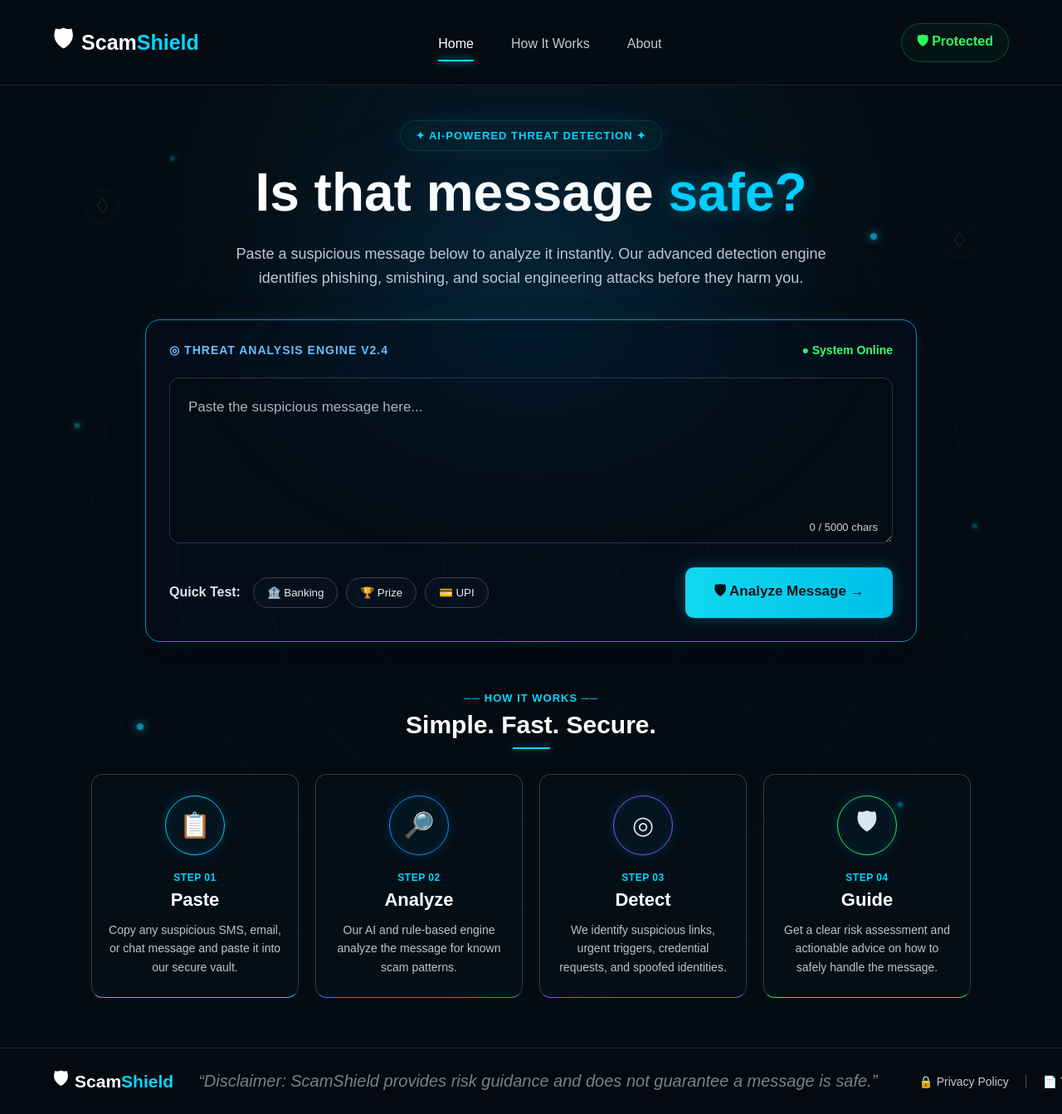
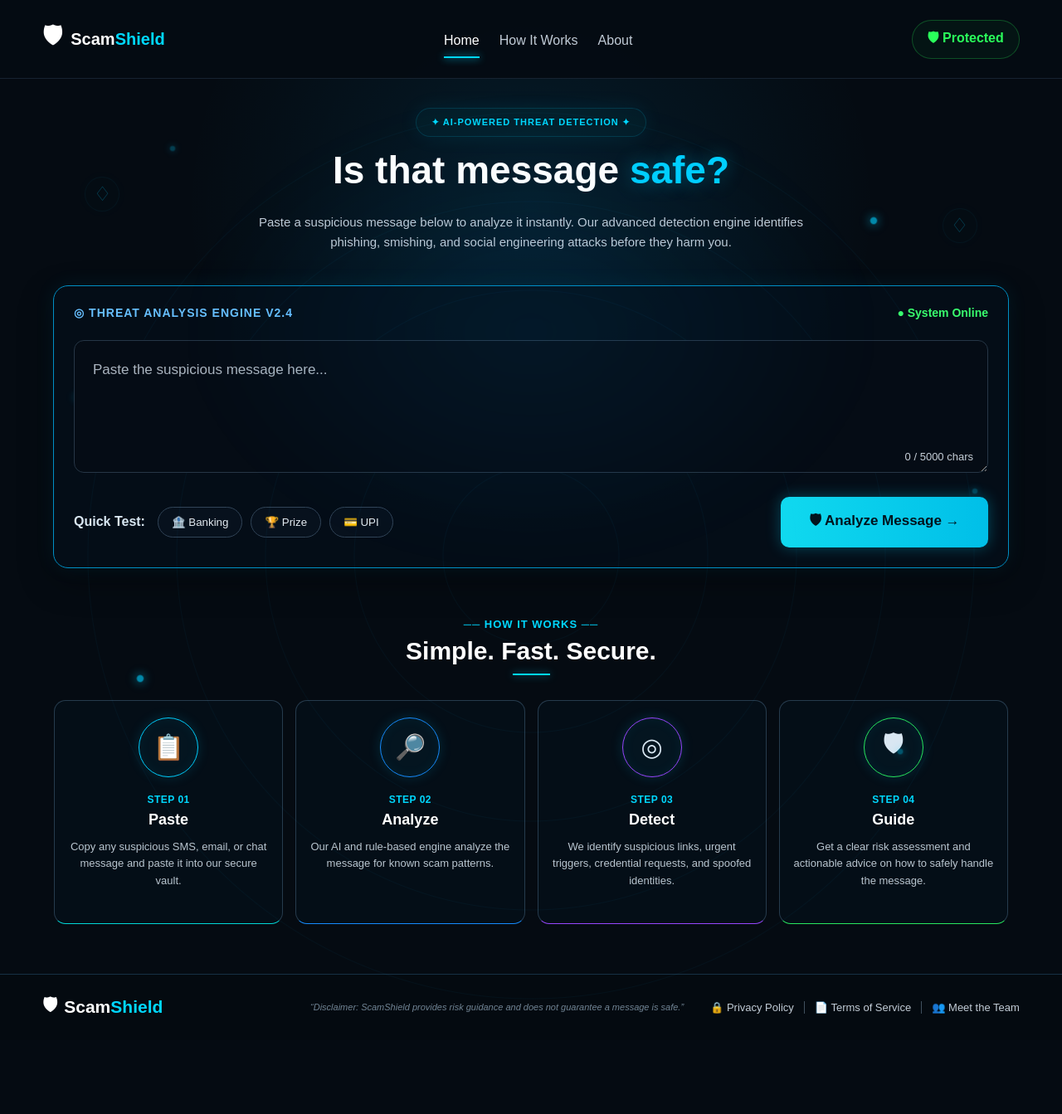
Before and after one commit to Team-Hackthon/ScamShield-AI, a React app in the folder Frontend/: page / in a window 1280 px wide. Shown: the whole page at 83% size. After the commit the page ends 1254 px from the top, so only its background shows below. Built offline with nearby package versions, Linux system fonts and the light colour scheme; the HTML template or start-up script is replaced by a standard one.

Commit message:
Fix main.jsx filename for Vercel

```diff
--- a/Frontend/src/App.css
+++ b/Frontend/src/App.css
@@ -1938,3 +1938,262 @@ footer {
     margin: 15px auto;
   }
 }
+
+/* =========================
+   GLOBAL RESPONSIVE DESKTOP FIX
+========================= */
+
+html,
+body,
+#root {
+  width: 100%;
+  min-height: 100%;
+}
+
+body {
+  overflow-x: hidden;
+}
+
+.app {
+  width: 100%;
+  min-height: 100vh;
+}
+
+
+/* Keep major sections inside the viewport */
+
+.navbar,
+.hero,
+.analyzer-card,
+.how-it-works,
+.result-page,
+.team-container,
+.legal-container,
+footer {
+  max-width: 100%;
+}
+
+
+/* =========================
+   LAPTOP / NORMAL DESKTOP
+========================= */
+
+@media (min-width: 901px) and (max-width: 1600px) {
+
+  .navbar {
+    padding-left: 4%;
+    padding-right: 4%;
+  }
+
+  .hero {
+    padding-top: 45px;
+    padding-bottom: 30px;
+  }
+
+  .hero h1 {
+    font-size: clamp(38px, 4vw, 58px);
+  }
+
+  .hero p {
+    width: min(700px, 90%);
+    margin-left: auto;
+    margin-right: auto;
+    font-size: 15px;
+    line-height: 1.6;
+  }
+
+
+  /* Analyzer */
+
+  .analyzer-card {
+    width: min(1050px, 92%);
+    margin-left: auto;
+    margin-right: auto;
+    padding: 24px;
+  }
+
+  .analyzer-header {
+    gap: 18px;
+  }
+
+  .textarea-wrapper textarea {
+    min-height: 160px;
+  }
+
+
+  /* How it works */
+
+  .how-it-works {
+    width: min(1150px, 94%);
+    margin-left: auto;
+    margin-right: auto;
+    padding-left: 0;
+    padding-right: 0;
+  }
+
+  .steps-grid {
+    gap: 15px;
+  }
+
+  .step-card {
+    padding: 20px 16px;
+  }
+
+  .step-card h3 {
+    font-size: 18px;
+  }
+
+  .step-card p {
+    font-size: 13px;
+  }
+
+
+  /* Result page */
+
+  .result-page {
+    width: min(1100px, 94%);
+    padding: 40px 0 60px;
+  }
+
+  .result-heading h1 {
+    font-size: clamp(32px, 3vw, 40px);
+  }
+
+  .result-layout {
+    grid-template-columns: minmax(290px, 340px) 1fr;
+  }
+
+  .risk-circle {
+    width: 150px;
+    height: 150px;
+  }
+
+  .risk-circle strong {
+    font-size: 36px;
+  }
+
+
+  /* Team page */
+
+  .team-container {
+    width: min(1050px, 94%);
+  }
+
+  .team-heading h1 {
+    font-size: clamp(34px, 3.5vw, 44px);
+  }
+
+  .team-card {
+    grid-template-columns: 145px 1fr;
+    gap: 20px;
+    min-height: 225px;
+    padding: 20px;
+  }
+
+  .team-photo-wrapper {
+    width: 140px;
+    height: 140px;
+  }
+
+  .team-photo {
+    width: 130px;
+    height: 130px;
+  }
+
+  .team-info h2 {
+    font-size: 20px;
+  }
+
+
+  /* Legal pages */
+
+  .legal-container {
+    width: min(850px, 92%);
+  }
+
+  .legal-container h1 {
+    font-size: clamp(32px, 3vw, 42px);
+  }
+
+
+  /* Footer */
+
+  footer {
+    padding-left: 4%;
+    padding-right: 4%;
+    gap: 20px;
+  }
+
+  .footer-links a {
+    padding-left: 12px;
+    padding-right: 12px;
+    font-size: 13px;
+  }
+
+  .footer-quote {
+    font-size: 11px;
+  }
+}
+
+@media (min-width: 901px) and (max-width: 1400px) {
+
+  .navbar {
+    padding-top: 14px;
+    padding-bottom: 14px;
+  }
+
+  .brand {
+    font-size: 20px;
+  }
+
+  .nav-links {
+    gap: 24px;
+  }
+
+  .hero {
+    padding-top: 35px;
+  }
+
+  .hero h1 {
+    font-size: 46px;
+  }
+
+  .ai-badge {
+    font-size: 11px;
+  }
+
+  .analyzer-card {
+    width: 90%;
+  }
+
+  .steps-grid {
+    grid-template-columns: repeat(4, 1fr);
+  }
+
+  .team-grid {
+    gap: 16px;
+  }
+
+  .team-card {
+    grid-template-columns: 125px 1fr;
+    padding: 18px;
+  }
+
+  .team-photo-wrapper {
+    width: 120px;
+    height: 120px;
+  }
+
+  .team-photo {
+    width: 112px;
+    height: 112px;
+  }
+
+  .team-info h2 {
+    font-size: 18px;
+  }
+
+  .team-info p {
+    font-size: 13px;
+  }
+}
```
